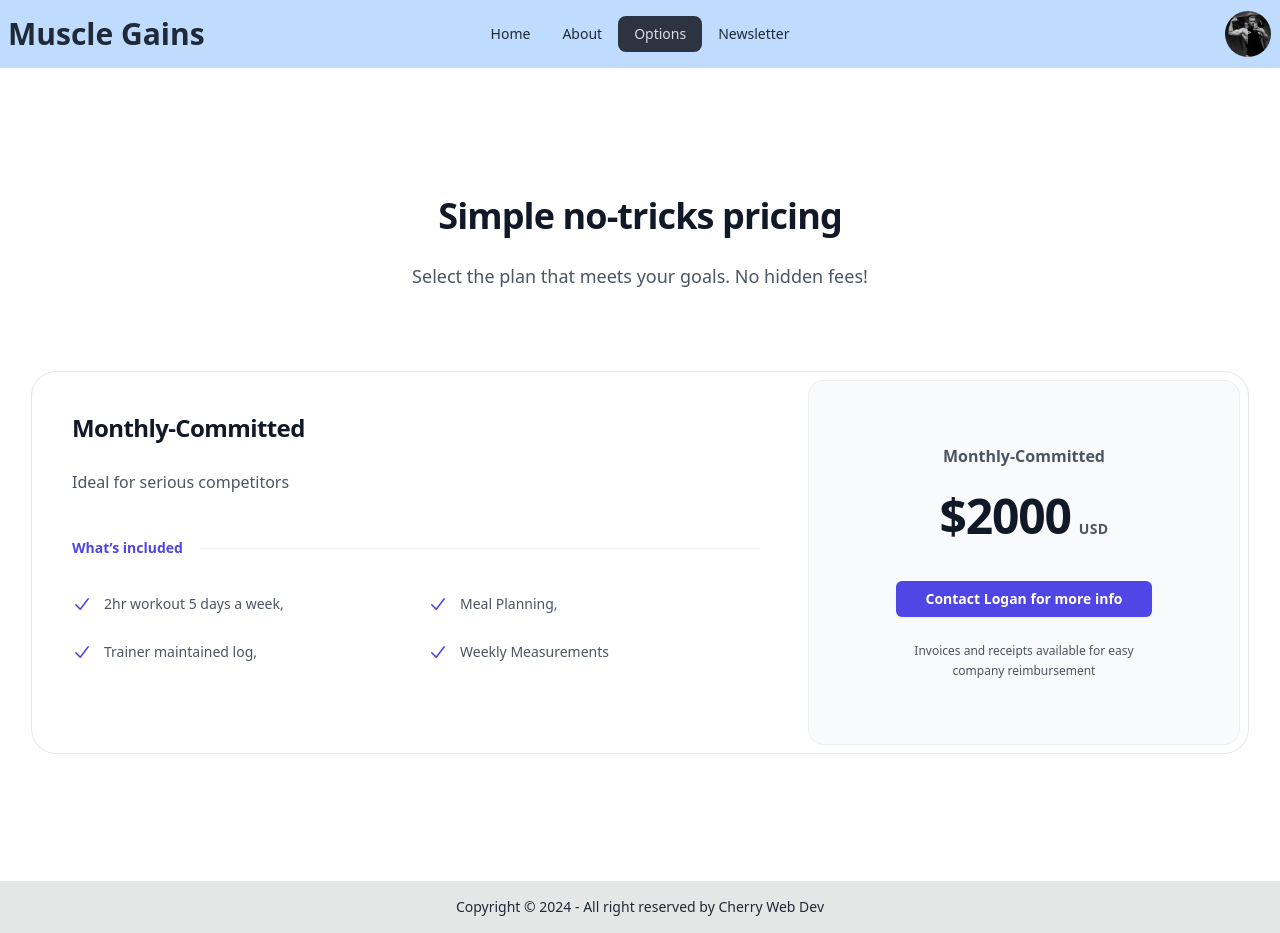
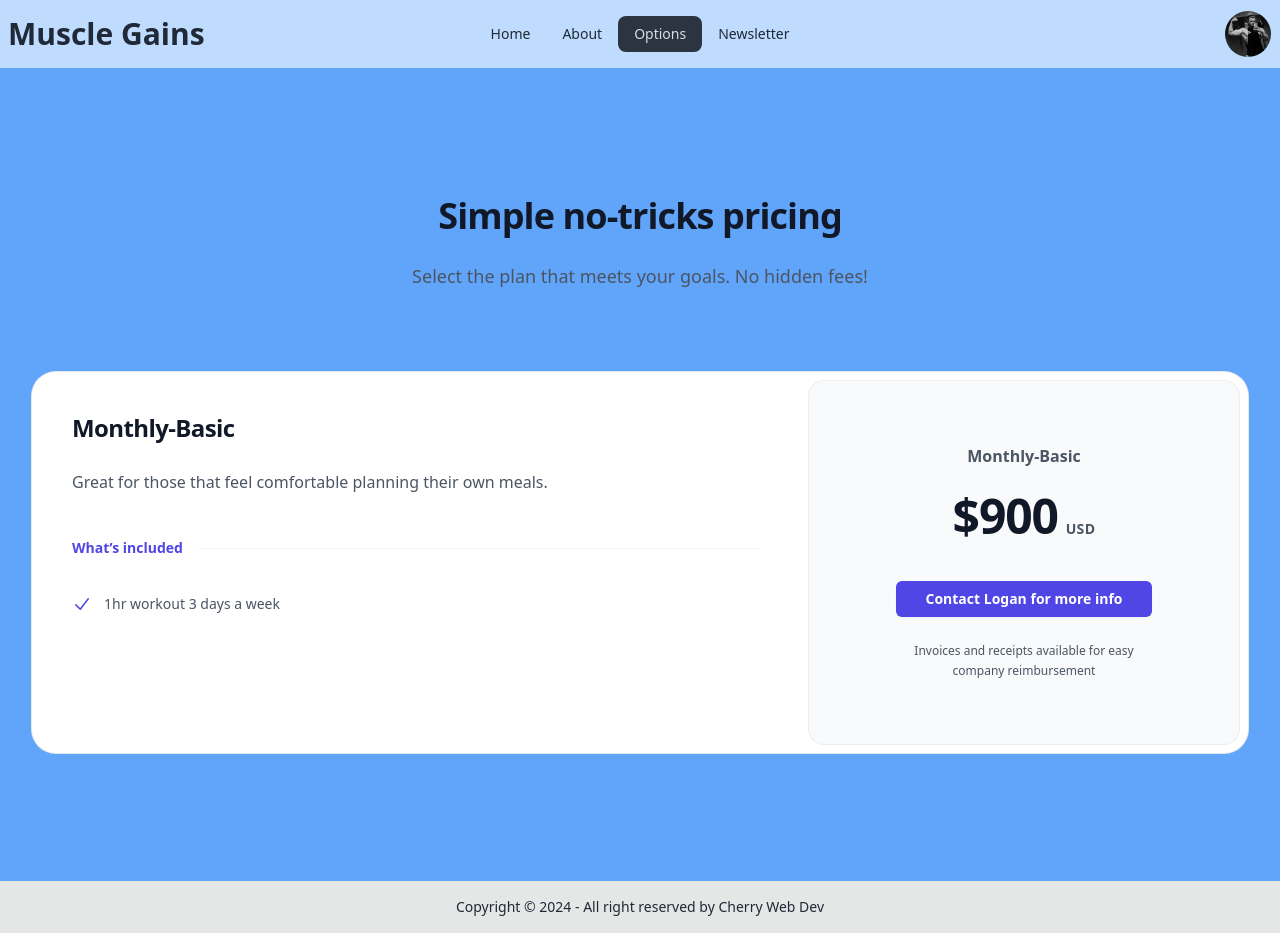
Before and after one commit to ken-cherry/muscle-gains, a React (Vite) app: page /options in a window 1280 px wide. Built offline with nearby package versions, Linux system fonts and the light colour scheme.

Commit message:
Cleaned up code

```diff
--- a/src/components/OptionItems.jsx
+++ /dev/null
@@ -1,7 +0,0 @@
-import React from "react";
-
-const OptionItems = () => {
-  return <div>OptionItems</div>;
-};
-
-export default OptionItems;
--- a/src/components/Prices.jsx
+++ b/src/components/Prices.jsx
@@ -3,7 +3,7 @@ import { CheckIcon } from "@heroicons/react/20/solid";
 
 import { prices } from "../data";
 
-const rates = prices[2];
+const rates = prices[0];
 
 const {
   id: id,
@@ -19,7 +19,7 @@ const validIncludes = Object.keys(rates)
 
 const Prices = () => {
   return (
-    <div className="mx-auto mt-16 max-w-2xl rounded-3xl ring-1 ring-gray-200 sm:mt-20 lg:mx-0 lg:flex lg:max-w-none">
+    <div className="bg-white mx-auto mt-16 max-w-2xl rounded-3xl ring-1 ring-gray-200 sm:mt-20 lg:mx-0 lg:flex lg:max-w-none">
       <div className="p-8 sm:p-10 lg:flex-auto">
         <h3
           className="text-2xl font-bold tracking-tight text-gray-900"
@@ -38,7 +38,6 @@ const Prices = () => {
           role="list"
           className="mt-8 grid grid-cols-1 gap-4 text-sm leading-6 text-gray-600 sm:grid-cols-2 sm:gap-6"
         >
-          {/* 1hr workout 3 days a week. */}
           {validIncludes.map((item, index) => {
             return (
               <li key={item} className="flex gap-x-3">
--- a/src/components/SingleOptionItem.jsx
+++ /dev/null
@@ -1,7 +0,0 @@
-import React from "react";
-
-const SingleOptionItem = () => {
-  return <div>SingleOptionItem</div>;
-};
-
-export default SingleOptionItem;
--- a/src/pages/Landing.jsx
+++ b/src/pages/Landing.jsx
@@ -16,7 +16,7 @@ function Landing() {
               strongest version of yourself!
             </p>
             <button className="btn btn-primary">
-              <NavLink to="/pricing">Get Started</NavLink>
+              <NavLink to="/options">Get Started</NavLink>
             </button>
           </div>
         </div>
--- a/src/pages/Options.jsx
+++ b/src/pages/Options.jsx
@@ -4,7 +4,7 @@ import { Prices } from "../components";
 
 const Options = () => {
   return (
-    <div className="bg-white py-24 sm:py-32">
+    <div className="bg-blue-400 py-24 sm:py-32">
       <div className="mx-auto max-w-7xl px-6 lg:px-8">
         <div className="mx-auto max-w-2xl sm:text-center">
           <h2 className="text-3xl font-bold tracking-tight text-gray-900 sm:text-4xl">
```
